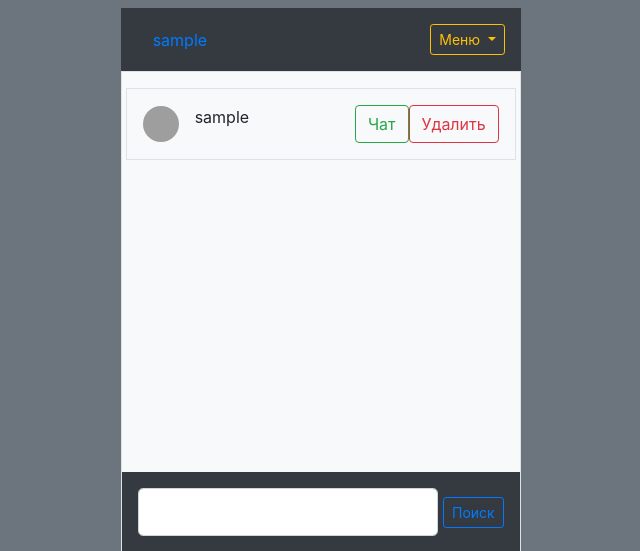
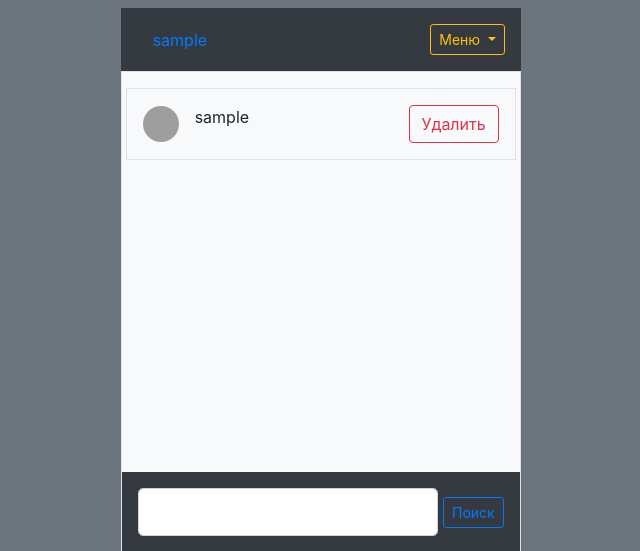
Before and after one commit to EternalTLD/Messenger--Django, a Django app: page /friends/friend_list/ in a window 1280 px wide. Shown: the top 551 px of the page, without its empty margins (321-961 px from the left). Run offline with Django 4.2, Linux system fonts and the light colour scheme; a user stored in the database is signed in; tables that the repository leaves empty hold one stand-in row (values such as "Sample post"); grey boxes are pictures that could not be loaded.

Commit message:
Updated templates

```diff
--- a/templates/friends/friend_list.html
+++ b/templates/friends/friend_list.html
@@ -13,11 +13,6 @@
                     </div>
                 </div>
                 <div class="ml-auto d-flex align-self-center">
-                    <a href="{% url 'messenger:direct_room' friend.from_user.username %}">
-                        <button type="submit" class="btn btn-outline-success">
-                            Чат
-                        </button>
-                    </a>
                     <button class="btn btn-outline-danger remove-btn" data-id={{friend.from_user.id}}>Удалить</button>
                 </div>
             </div>
```
